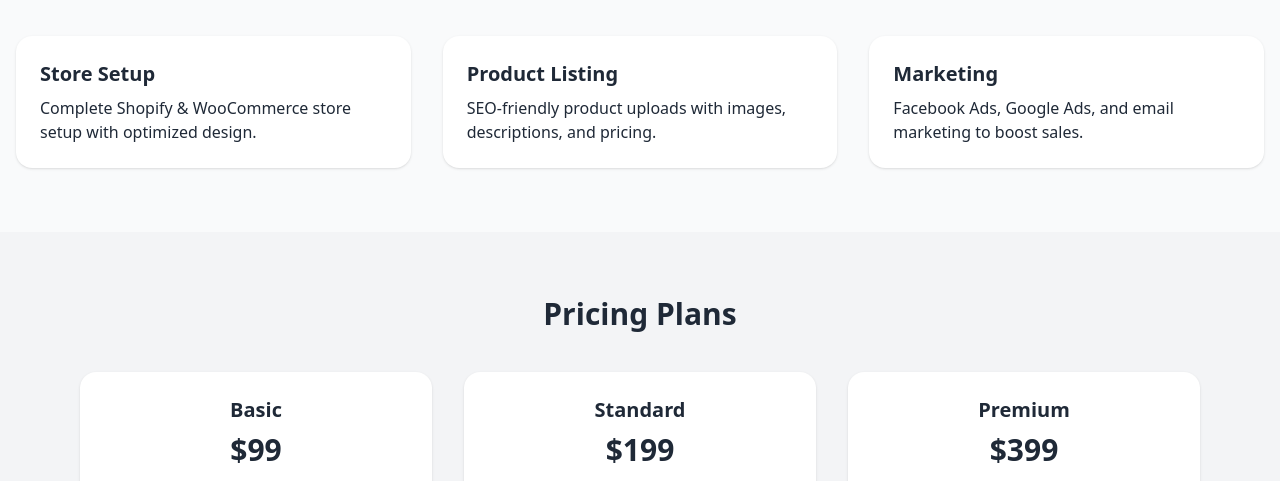
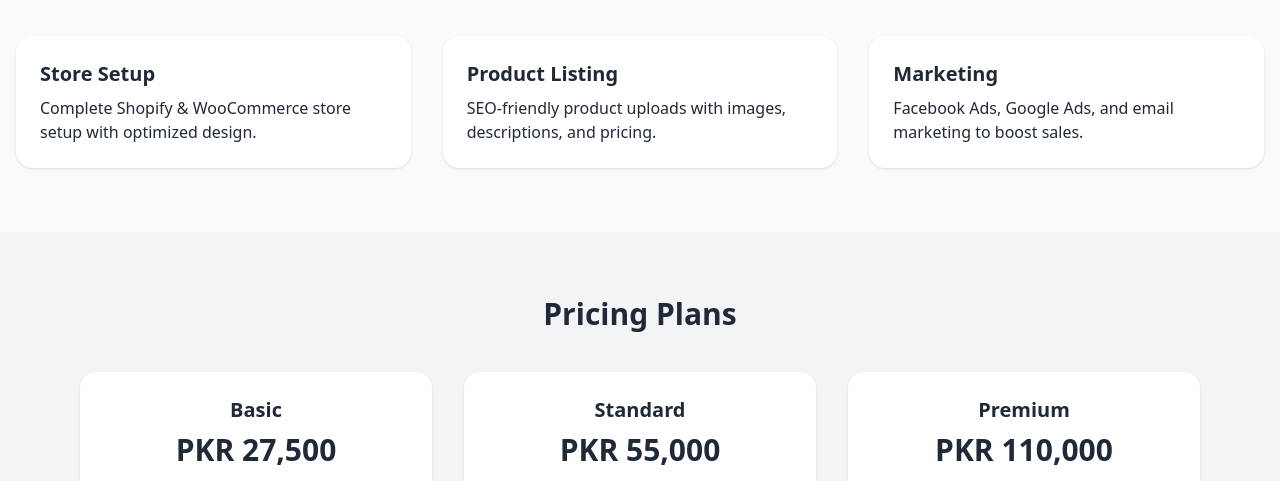
Before and after one commit to Haseeb-WebDev/automatic-happiness, a plain HTML site: page index.html in a window 1280 px wide. Shown: the part 456-937 px from the top of the page. Drawn offline with nearby package versions, Linux system fonts and the light colour scheme.

Commit message:
Changed symbols

```diff
--- a/index.html
+++ b/index.html
@@ -52,7 +52,7 @@
     <div class="max-w-6xl mx-auto grid md:grid-cols-3 gap-8 px-4">
       <div class="bg-white p-6 rounded-2xl shadow text-center">
         <h4 class="text-xl font-bold mb-2">Basic</h4>
-        <p class="text-3xl font-bold mb-4">$99</p>
+        <p class="text-3xl font-bold mb-4">PKR 27,500</p>
         <ul class="mb-6 space-y-2">
           <li>Store Setup</li>
           <li>5 Products</li>
@@ -61,7 +61,7 @@
       </div>
       <div class="bg-white p-6 rounded-2xl shadow text-center">
         <h4 class="text-xl font-bold mb-2">Standard</h4>
-        <p class="text-3xl font-bold mb-4">$199</p>
+        <p class="text-3xl font-bold mb-4">PKR 55,000</p>
         <ul class="mb-6 space-y-2">
           <li>Store Setup</li>
           <li>20 Products</li>
@@ -71,7 +71,7 @@
       </div>
       <div class="bg-white p-6 rounded-2xl shadow text-center">
         <h4 class="text-xl font-bold mb-2">Premium</h4>
-        <p class="text-3xl font-bold mb-4">$399</p>
+        <p class="text-3xl font-bold mb-4">PKR 110,000</p>
         <ul class="mb-6 space-y-2">
           <li>Full Store Setup</li>
           <li>Unlimited Products</li>
```
